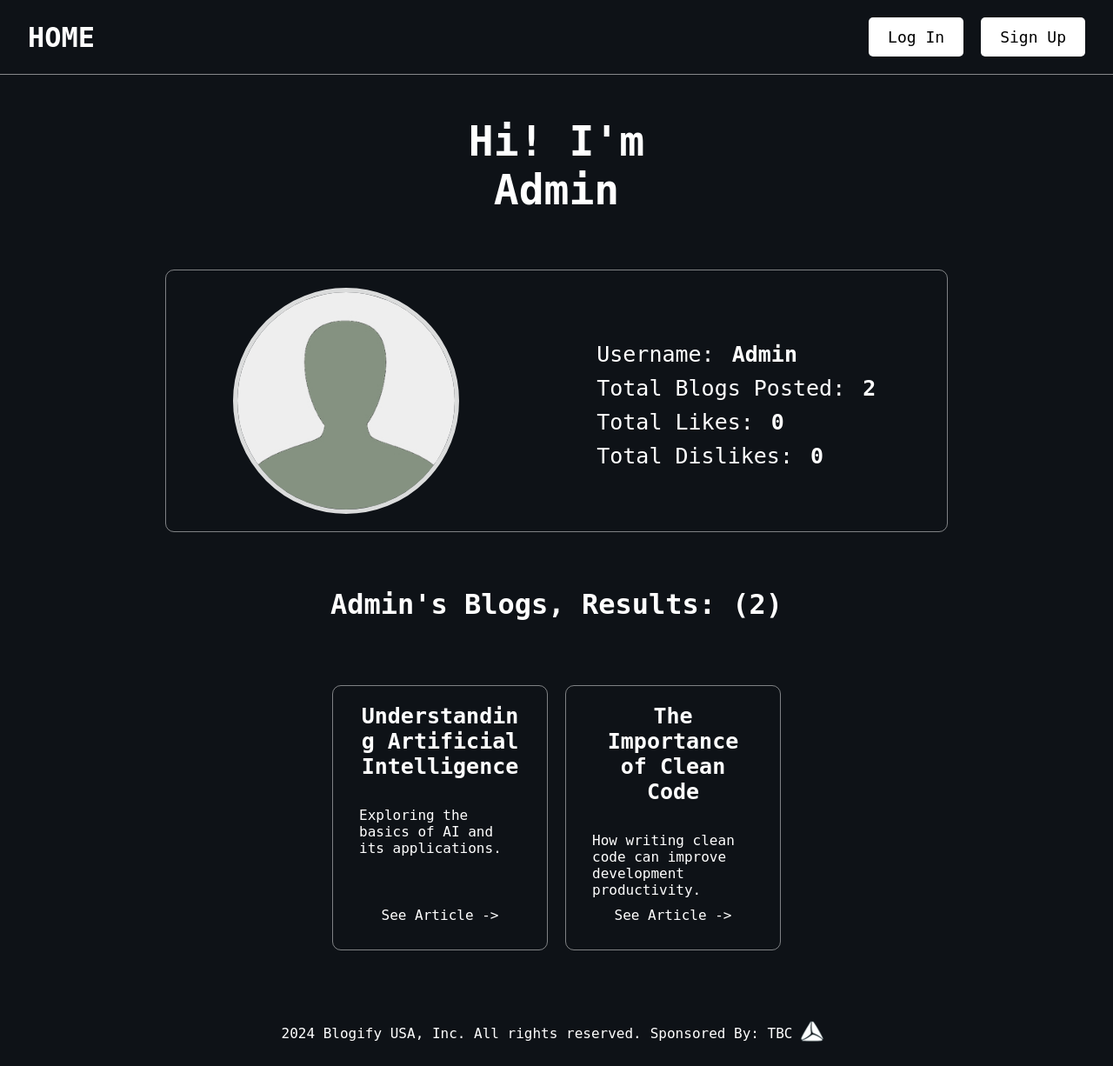
After one commit to GeorgeKandelaki/Blogify, a Flask app: page /user/1 in a window 1280 px wide. The commit adds this page. Shown: the whole page at 87% size. Run offline with Flask 3, Linux system fonts and the light colour scheme; data comes from the database, SQL or seed files in the repository; both versions use the stored data as it was after the commit; data that the repository does not hold is empty.

Commit message:
Fixed Some Bugs

```diff
--- a/ext.py
+++ b/ext.py
@@ -12,7 +12,7 @@ app.config["SQLALCHEMY_DATABASE_URI"] = "sqlite:///blogify.db"
 
 # Markdown Support
 Misaka(
-    app, html=True, extensions=["tables", "fenced_code", "autolink", "strikethrough"]
+    app, html=False, extensions=["tables", "fenced_code", "autolink", "strikethrough"]
 )
 
 # SQLAlchemy
--- a/models.py
+++ b/models.py
@@ -102,6 +102,7 @@ class Up_votes(db.Model):
     id = db.Column(db.Integer, primary_key=True)
     user = db.Column(db.Integer, nullable=False)
     blog = db.Column(db.Integer, nullable=False)
+    blog_owner = db.Column(db.Integer, nullable=False)
 
     def add(self):
         db.session.add(self)
@@ -118,6 +119,7 @@ class Down_votes(db.Model):
     id = db.Column(db.Integer, primary_key=True)
     user = db.Column(db.Integer, nullable=False)
     blog = db.Column(db.Integer, nullable=False)
+    blog_owner = db.Column(db.Integer, nullable=False)
 
     def add(self):
         db.session.add(self)
--- a/routes.py
+++ b/routes.py
@@ -177,7 +177,6 @@ def renderOwnedBlogs():
 
 @app.route("/blogs/<id>")
 def renderBlog(id):
-
     blog = Blog.query.get(id)
     if not blog:
         return "<h1>404: Blog Not Found!</h1>"
@@ -188,37 +187,41 @@ def renderBlog(id):
     form = CommentForm()
     update_form = UpdateCommentForm()
 
-    up_vote = Up_votes.query.filter(
-        and_(Up_votes.user == current_user.id, Up_votes.blog == id)
-    ).first()
+    up_vote = []
+    down_vote = []
+    if current_user.is_authenticated:
+        up_vote = Up_votes.query.filter(
+            and_(Up_votes.user == current_user.id, Up_votes.blog == id)
+        ).first()
+        down_vote = Down_votes.query.filter(
+            and_(Down_votes.user == current_user.id, Down_votes.blog == id)
+        ).first()
 
-    down_vote = Down_votes.query.filter(
-        and_(Down_votes.user == current_user.id, Down_votes.blog == id)
-    ).first()
+    comments_interactions = {"likes": [], "dislikes": []}
+    comments_ids = {"likes": [], "dislikes": []}
 
-    comments_interactions = {
-        "likes": Comment_Up_Votes.query.filter(
+    if current_user.is_authenticated:
+        comments_interactions["likes"] = Comment_Up_Votes.query.filter(
             and_(
                 Comment_Up_Votes.user == current_user.id,
                 Comment_Up_Votes.comment.in_([comment.id for comment in comments]),
             )
-        ).all(),
-        "dislikes": Comment_Down_Votes.query.filter(
+        ).all()
+
+        comments_interactions["dislikes"] = Comment_Down_Votes.query.filter(
             and_(
                 Comment_Down_Votes.user == current_user.id,
                 Comment_Down_Votes.comment.in_([comment.id for comment in comments]),
             )
-        ).all(),
-    }
+        ).all()
 
-    comments_ids = {
-        "likes": [
-            interaction.comment for interaction in comments_interactions["likes"]
-        ],
-        "dislikes": [
-            interaction.comment for interaction in comments_interactions["dislikes"]
-        ],
-    }
+    comments_ids["likes"] = [
+        interaction.comment for interaction in comments_interactions["likes"]
+    ]
+
+    comments_ids["dislikes"] = [
+        interaction.comment for interaction in comments_interactions["dislikes"]
+    ]
 
     return render_template(
         "blogpage.html",
@@ -288,7 +291,12 @@ def deleteBlog(id):
         flash("You do not have a permission to edit someones post!", "error")
         return "<h1>401: You do not have permission to edit someones blog!"
 
-    blog.delete()
+    Up_votes.query.filter(Up_votes.blog == blog.id).delete()
+    Down_votes.query.filter(Down_votes.blog == blog.id).delete()
+    Comment.query.filter(Comment.blog == blog.id).delete()
+    db.session.delete(blog)
+
+    db.session.commit()
     return redirect("/")
 
 
@@ -324,7 +332,7 @@ def handle_vote(blog, user, vote_type):
     if vote_type == "up":
         if not up_vote and not down_vote:
             blog.likes += 1
-            up_vote = Up_votes(user=user.id, blog=blog.id)
+            up_vote = Up_votes(user=user.id, blog=blog.id, blog_owner=blog.user)
             db.session.add(up_vote)
         elif up_vote:
             blog.likes -= 1
@@ -334,12 +342,12 @@ def handle_vote(blog, user, vote_type):
             blog.likes += 1
 
             db.session.delete(down_vote)
-            up_vote = Up_votes(user=user.id, blog=blog.id)
+            up_vote = Up_votes(user=user.id, blog=blog.id, blog_owner=blog.user)
             db.session.add(up_vote)
     elif vote_type == "down":
         if not up_vote and not down_vote:
             blog.dislikes += 1
-            down_vote = Down_votes(user=user.id, blog=blog.id)
+            down_vote = Down_votes(user=user.id, blog=blog.id, blog_owner=blog.user)
             db.session.add(down_vote)
         elif down_vote:
             blog.dislikes -= 1
@@ -349,7 +357,7 @@ def handle_vote(blog, user, vote_type):
             blog.likes -= 1
 
             db.session.delete(up_vote)
-            down_vote = Down_votes(user=user.id, blog=blog.id)
+            down_vote = Down_votes(user=user.id, blog=blog.id, blog_owner=blog.user)
             db.session.add(down_vote)
 
     db.session.commit()
@@ -360,6 +368,7 @@ def handle_vote(blog, user, vote_type):
 @login_required
 def upvote_blog(id):
     blog = Blog.query.get(id)
+
     if not blog:
         flash("Blog not found!", "error")
         return redirect("/blogs")
@@ -407,13 +416,15 @@ def create_comment(id):
 def delete_comment(id):
     comment = Comment.query.get(id)
 
-    print(comment.user, current_user.id)
-    print(comment.user == current_user.id)
     if comment.user != current_user.id and current_user.role != "admin":
         flash("You do not have a permission to delete someones post!", "error")
         return "<h1>401: You do not have permission to edit someones blog!"
 
-    comment.delete()
+    Comment_Up_Votes.query.filter(Comment_Up_Votes.comment == comment.id).delete()
+    Comment_Down_Votes.query.filter(Comment_Down_Votes.comment == comment.id).delete()
+    db.session.delete(comment)
+
+    db.session.commit()
     return redirect(f"/blogs/{comment.blog}")
 
 
@@ -514,3 +525,24 @@ def deleteUser():
     current_user.delete()
     logout_user()
     return redirect("/")
+
+
+@app.route("/user/<id>")
+def renderUserProfile(id):
+    user = User.query.get(id)
+
+    if not user:
+        return "<h1>404: User was not found!</h1>"
+
+    user_blogs = Blog.query.filter(Blog.user == user.id).all()
+    user_likes = Up_votes.query.filter(Up_votes.blog_owner == user.id).count()
+    user_dislikes = Down_votes.query.filter(Down_votes.blog_owner == user.id).count()
+
+    return render_template(
+        "public_profile.html",
+        user=user,
+        blogs=user_blogs,
+        blog_len=len(user_blogs),
+        upvotes_len=user_likes,
+        downvotes_len=user_dislikes,
+    )
--- a/static/css/style.css
+++ b/static/css/style.css
@@ -482,17 +482,20 @@ code {
 .comment__container {
   display: flex;
   justify-content: space-between;
+  gap: 0.5rem;
 }
 .comment__interactions {
+  align-self: flex-start;
   display: flex;
   flex-direction: column;
-  gap: 1rem;
   justify-content: center;
   align-items: center;
+  gap: 1rem;
   color: #ffffff;
   font-size: 2rem;
   border: 1px solid rgba(255, 255, 255, 0.47);
   border-radius: 0.5rem;
+  margin-right: -2rem;
   padding: 1rem;
 }
 .comment__likes {
@@ -604,17 +607,16 @@ body:has(.login) > .header {
   width: 100%;
   display: flex;
   flex-direction: row;
-  margin: 10px;
-  padding: 10px;
-  gap: 20px;
+  padding: 1rem;
+  gap: 2rem;
   flex-wrap: wrap;
   justify-content: center;
 }
 
 .blog-card {
   max-width: 45rem;
-  width: 19%;
-  min-height: 290px;
+  width: 24%;
+  min-height: 30rem;
   display: flex;
   flex-direction: column;
   padding: 2rem 3rem;
@@ -622,10 +624,26 @@ body:has(.login) > .header {
   border-radius: 1rem;
   transition: transform 0.3s;
 }
-@media screen and (max-width: 1660px) {.blog-card {width: 18.5%;}}
-@media screen and (max-width: 1150px) {.blog-card {width: 23.5%;}}
-@media screen and (max-width: 1040px) {.blog-card {width: 31.5%;}}
-@media screen and (max-width: 600px) {.blog-card {width: 100%;}}
+@media screen and (max-width: 103.75em) {
+  .blog-card {
+    width: 20%;
+  }
+}
+@media screen and (max-width: 72em) {
+  .blog-card {
+    width: 23.5%;
+  }
+}
+@media screen and (max-width: 65em) {
+  .blog-card {
+    width: 31.5%;
+  }
+}
+@media screen and (max-width: 37.5em) {
+  .blog-card {
+    width: 100%;
+  }
+}
 .blog-card:hover {
   transform: scale(1.04);
 }
@@ -952,4 +970,62 @@ body:has(.login) > .header {
   font-size: 1.7rem;
 }
 
+.user {
+  width: 100%;
+}
+.user__profile {
+  display: flex;
+  align-items: center;
+  justify-content: space-around;
+  margin: 6.4rem auto;
+  padding: 2.5rem 0;
+  border: 1px solid rgba(255, 255, 255, 0.47);
+  border-radius: 1rem;
+  max-width: 90rem;
+}
+.user__picture {
+  object-fit: cover;
+  object-position: center;
+  display: flex;
+  flex-direction: column;
+  align-items: center;
+}
+.user__image {
+  border-radius: 50%;
+  outline: 5px solid rgba(255, 255, 255, 0.85);
+  object-fit: cover;
+  object-position: center;
+  width: 25rem;
+  height: 25rem;
+}
+.user__info {
+  margin-top: 1rem;
+  display: flex;
+  flex-direction: column;
+  gap: 1rem;
+}
+.user__blogs {
+  width: 100%;
+  display: flex;
+  flex-direction: row;
+  padding: 1rem;
+  gap: 2rem;
+  flex-wrap: wrap;
+  justify-content: center;
+}
+.user__heading {
+  text-align: center;
+  margin-bottom: 6.4rem;
+}
+.user__label {
+  color: #ffffff;
+  font-size: 2.5rem;
+  display: flex;
+  align-items: center;
+  gap: 2rem;
+}
+.user__label strong {
+  color: #ffffff;
+}
+
 /*# sourceMappingURL=style.css.map */
--- a/static/scss/components/_comments.scss
+++ b/static/scss/components/_comments.scss
@@ -145,18 +145,22 @@
 	&__container {
 		display: flex;
 		justify-content: space-between;
+		gap: 0.5rem;
 	}
 
 	&__interactions {
+		align-self: flex-start;
 		display: flex;
 		flex-direction: column;
-		gap: 1rem;
 		justify-content: center;
 		align-items: center;
+		gap: 1rem;
+
 		color: $color-white;
 		font-size: 2rem;
 		border: 1px solid rgba($color-white, 0.47);
 		border-radius: 0.5rem;
+		margin-right: -2rem;
 		padding: 1rem;
 	}
 
--- a/static/scss/main.scss
+++ b/static/scss/main.scss
@@ -20,3 +20,4 @@
 @import "pages/blogPage";
 @import "pages/profile";
 @import "pages/blogCreate";
+@import "pages/publicProfile";
--- a/static/scss/pages/_blog.scss
+++ b/static/scss/pages/_blog.scss
@@ -1,24 +1,36 @@
 .blogs {
 	width: 100%;
-	margin: 0 auto;
-
-	display: grid;
-	justify-content: space-between;
-	grid-template-columns: repeat(auto-fit, minmax(20rem, 45rem));
-	row-gap: 4.8rem;
+	display: flex;
+	flex-direction: row;
+	padding: 1rem;
+	gap: 2rem;
+	flex-wrap: wrap;
+	justify-content: center;
 }
 
 .blog-card {
 	max-width: 45rem;
-	width: 100%;
-
+	width: 24%;
+	min-height: 30rem;
 	display: flex;
 	flex-direction: column;
-
 	padding: 2rem 3rem;
-	border: 1px solid rgba($color-white, 0.47);
+	border: 1px solid rgba(255, 255, 255, 0.47);
 	border-radius: 1rem;
 	transition: transform 0.3s;
+
+	@media screen and (max-width: 103.75em) {
+		width: 20%;
+	}
+	@media screen and (max-width: 72em) {
+		width: 23.5%;
+	}
+	@media screen and (max-width: 65em) {
+		width: 31.5%;
+	}
+	@media screen and (max-width: 37.5em) {
+		width: 100%;
+	}
 
 	&:hover {
 		transform: scale(1.04);
--- /dev/null
+++ b/static/scss/pages/_publicProfile.scss
@@ -0,0 +1,69 @@
+.user {
+	width: 100%;
+
+	&__profile {
+		display: flex;
+		align-items: center;
+		justify-content: space-around;
+		margin: 6.4rem auto;
+		padding: 2.5rem 0;
+		border: 1px solid rgba($color-white, 0.47);
+		border-radius: 1rem;
+
+		max-width: 90rem;
+	}
+
+	&__picture {
+		object-fit: cover;
+		object-position: center;
+
+		display: flex;
+		flex-direction: column;
+		align-items: center;
+	}
+
+	&__image {
+		border-radius: 50%;
+		outline: 5px solid rgba($color-white, 0.85);
+		object-fit: cover;
+		object-position: center;
+
+		width: 25rem;
+		height: 25rem;
+	}
+
+	&__info {
+		margin-top: 1rem;
+		display: flex;
+		flex-direction: column;
+		gap: 1rem;
+	}
+
+	&__blogs {
+		width: 100%;
+		display: flex;
+		flex-direction: row;
+		padding: 1rem;
+		gap: 2rem;
+		flex-wrap: wrap;
+		justify-content: center;
+	}
+
+	&__heading {
+		text-align: center;
+		margin-bottom: 6.4rem;
+	}
+
+	&__label {
+		color: $color-white;
+		font-size: 2.5rem;
+
+		display: flex;
+		align-items: center;
+		gap: 2rem;
+
+		strong {
+			color: $color-white;
+		}
+	}
+}
--- /dev/null
+++ b/templates/public_profile.html
@@ -0,0 +1,36 @@
+{% extends "base.html" %} {% block content %}
+<main class="main user">
+	<h1 class="heading-primary user__heading">
+		Hi! I'm <br />
+		{{user.name}}
+	</h1>
+
+	<div class="user__profile">
+		<div class="user__picture">
+			<img class="user__image" src="/static/images/users/{{user.image}}" alt="Profile image of the user" />
+		</div>
+		<div class="user__info">
+			<p class="user__label user__name">Username: <strong> {{user.name}} </strong></p>
+			<p class="user__label user__name">Total Blogs Posted: <strong>{{blog_len}}</strong></p>
+			<p class="user__label user__name">Total Likes: <strong>{{upvotes_len}}</strong></p>
+			<p class="user__label user__name">Total Dislikes: <strong>{{downvotes_len}}</strong></p>
+		</div>
+	</div>
+
+	<h2 class="heading-secondary user__heading">{{user.name}}'s Blogs, Results: ({{blog_len}})</h2>
+
+	<div class="user__blogs">
+		{% for blog in blogs %}
+
+		<div class="blog-card" id="{{blog.id}}">
+			<h3 class="heading-tertiary blog-card__title">{{blog.name}}</h3>
+			<p class="blog-card__description">{{blog.description}}</p>
+			<p class="blog-card__page-link">
+				<a href="/blogs/{{blog.id}}" class="blog-card__link">See Article -></a>
+			</p>
+		</div>
+
+		{% endfor %}
+	</div>
+</main>
+{% endblock %}
```
Also changed, not shown: instance/blogify.db, 1 other file.
